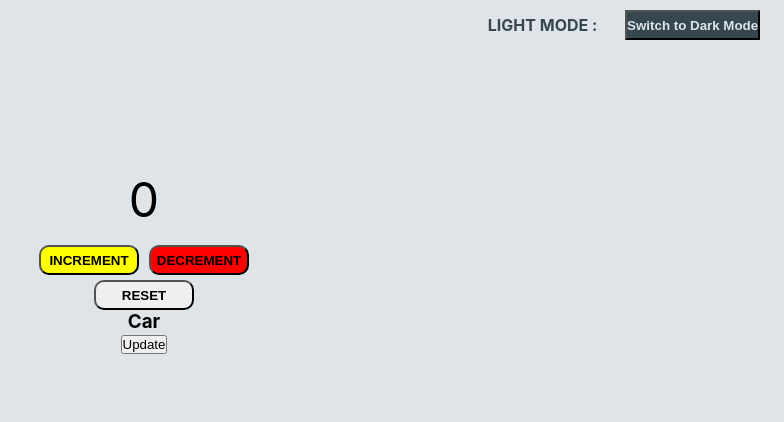
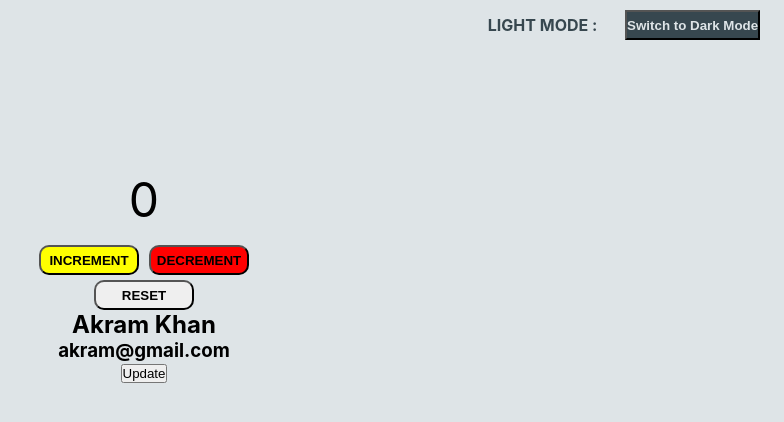
Before and after one commit to samadakram/Bootcamp2020-Class-4, a React (Create React App) app: page / in a window 1280 px wide. Shown: the top 422 px of the page, without its empty margins (496-1280 px from the left). Built offline with nearby package versions, Linux system fonts and the light colour scheme.

Commit message:
Update StatePactice.js

```diff
--- a/src/Components/StatePactice.js
+++ b/src/Components/StatePactice.js
@@ -5,20 +5,42 @@ export const StatePractice = () => {
     // const [name, setName] = useState("Samad Akram");
     // const [email, setEmail] = useState("samadakram@gmailcom");
 
-    const [arr, setArr] = useState(["Car"]);
+    // const [arr, setArr] = useState(["Car"]);
+    const [obj, setObj] = useState({
+        name: "Akram Khan",
+        email: "akram@gmail.com"
+    });
 
     const handleClick = () => {
+        //Simple State
         // setName("Abdul Samad");
         // setEmail("abdul@gmail.com");
-        setArr([...arr,"Bike","Truck"]);
+
+        // Calling Arayy in State
+        // setArr([...arr,"Bike","Truck"]);
+
+        // Calling Object in state
+        setObj({
+            name: "Abdul Samad",
+            email: "samad@gmail.com"
+        });
+
+
     }
 
     return (
         <div>
+            {/* Simple State */}
             {/* <h1>{name}</h1>
             <h2>{email}</h2> */}
 
-            <h3>{ arr }</h3>
+            {/* Array Example */}
+            {/* <h3>{ arr }</h3> */}
+
+
+            {/* Object Example */}
+            <h2>{obj.name}</h2>
+            <h3>{ obj.email }</h3>
 
 
 
```
